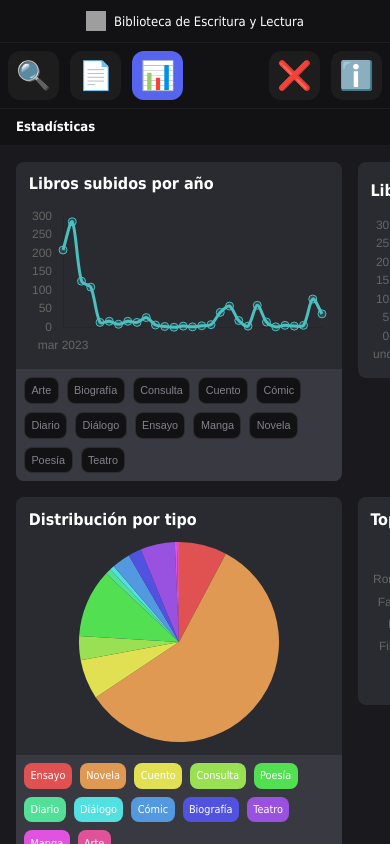
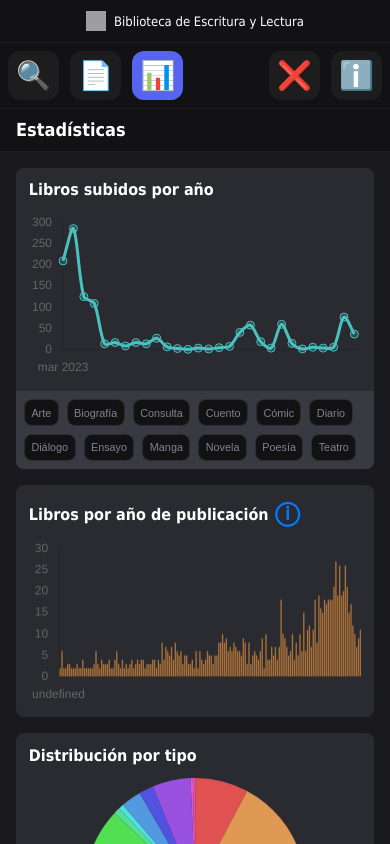
Before and after one commit to EscrituraYLectura/biblioteca, a Next.js app: page /estadisticas in a window 390 px wide. Shown: the top 844 px of the page. Built offline with nearby package versions, Linux system fonts and the light colour scheme; grey boxes are pictures that could not be loaded; a web font is replaced by a local one.

Commit message:
More styles for mobiles

```diff
--- a/styles/components/navbar.module.scss
+++ b/styles/components/navbar.module.scss
@@ -1,5 +1,3 @@
-// Estilos por defecto
-
 .navbar {
     width: 70px;
     background-color: #121214;
--- a/styles/global.scss
+++ b/styles/global.scss
@@ -106,12 +106,6 @@ textarea {
 
 // Estilos para pantallas pequeñas (móviles)
 @media (max-width: 768px) {
-    .topbar {
-        flex-direction: column;
-        height: auto;
-        padding: 0.5rem;
-    }
-
     .contenedor {
         flex-direction: column;
         height: auto;
--- a/styles/pages/estadisticas.module.scss
+++ b/styles/pages/estadisticas.module.scss
@@ -19,7 +19,6 @@
     background-color: #1a1a1e;
 
     .contenedor_grid_estadisticas {
-        flex: 1;
         display: grid;
         grid-template-columns: 1fr 1fr;
         padding: 1rem;
@@ -72,3 +71,17 @@
     background-color: #2c2c30;
     color: white;
 }
+
+// Estilos para teléfonos
+
+@media (max-width: 768px) {
+    .titulo_estadisticas {
+        font-size: large;
+    }
+
+    .contenedor_estadisticas {
+        .contenedor_grid_estadisticas {
+            grid-template-columns: 1fr;
+        }
+    }
+}
```
Also changed, not shown: styles/pages/buscador.module.scss (+8 -0 lines), styles/pages/indices.module.scss (+14 -0 lines).
